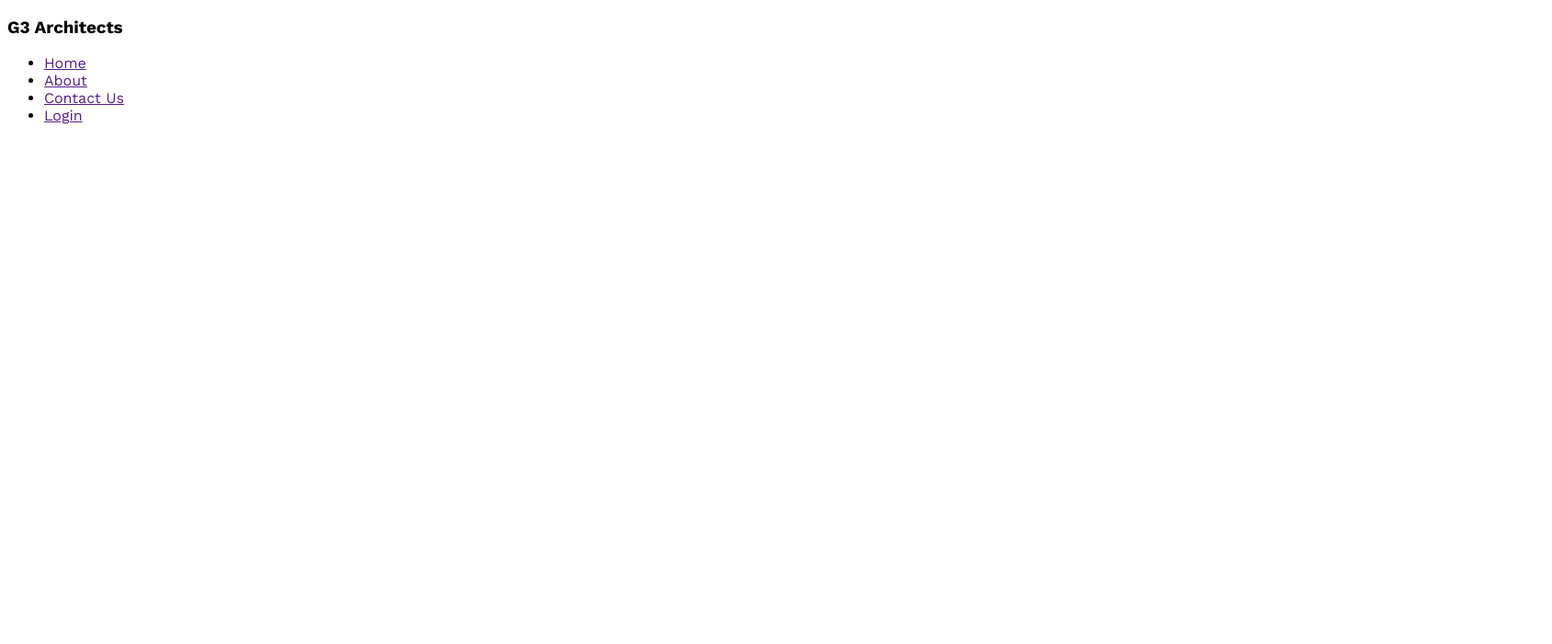
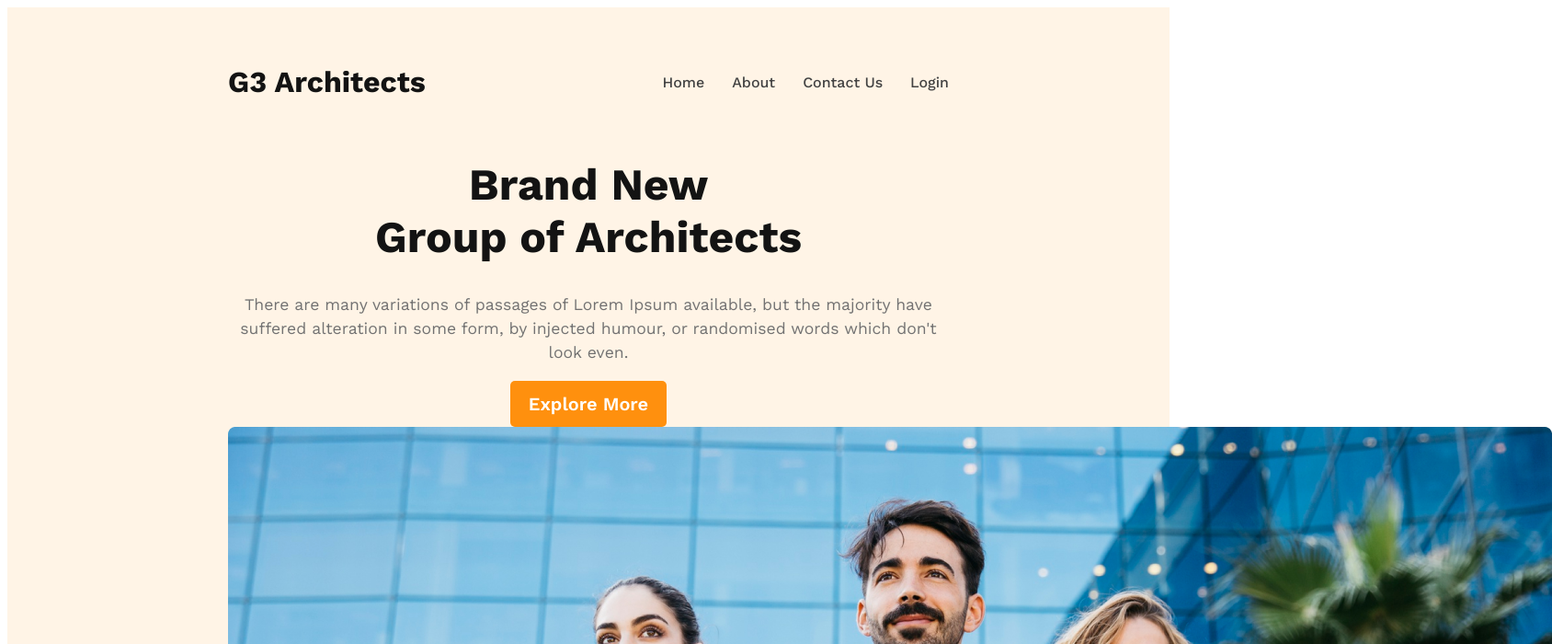
Before and after one commit to Jihad-24/G3-Architects-Website, a plain HTML site: page index.html in a window 1280 px wide. Shown: the top 700 px of the page at 92% size, 1688 px wide, since content can reach past the window. Drawn offline with nearby package versions, Linux system fonts and the light colour scheme.

Commit message:
added banner style

```diff
--- a/index.html
+++ b/index.html
@@ -1,15 +1,17 @@
 <!DOCTYPE html>
 <html lang="en">
+
 <head>
     <meta charset="UTF-8">
     <meta name="viewport" content="width=device-width, initial-scale=1.0">
     <title>G3 Architects</title>
     <link rel="stylesheet" href="styles/architects.css">
 </head>
+
 <body>
     <header>
         <nav>
-            <h3>G3 Architects</h3>
+            <h3 class="nav-title">G3 Architects</h3>
             <ul>
                 <li><a href="">Home</a></li>
                 <li><a href="">About</a></li>
@@ -17,6 +19,19 @@
                 <li><a href="">Login</a></li>
             </ul>
         </nav>
+        <div class="banner">
+            <div class="banner-content">
+                <h1 class="banner-title">Brand New <br>
+                    Group of Architects
+                </h1>
+                <p class="banner-discription">
+                    There are many variations of passages of Lorem Ipsum available, but the
+                    majority have suffered alteration in some form, by injected humour, or randomised words which don't look even.
+                </p>
+                <button class="btn-primary">Explore More</button>
+            </div>
+            <img src="./images/banner.png" alt="">
+        </div>
     </header>
     <main>
 
@@ -25,4 +40,5 @@
 
     </footer>
 </body>
+
 </html>
--- a/styles/architects.css
+++ b/styles/architects.css
@@ -1,8 +1,76 @@
 /* work sans font */
 @import url('https://fonts.googleapis.com/css2?family=Lato:ital,wght@0,400;0,700;1,400;1,700&family=Open+Sans:ital,wght@0,400;0,500;0,600;0,700;0,800;1,400;1,500;1,600;1,700;1,800&family=Work+Sans:wght@400;500;600;700;800&display=swap');
 
+/* shared styles */
 * {
     font-family: 'Lato', sans-serif;
     font-family: 'Open Sans', sans-serif;
     font-family: 'Work Sans', sans-serif;
 }
+
+.btn-primary {
+    color: #FFF;
+    font-size: 20px;
+    font-weight: 600;
+    border-radius: 5px;
+    background: #FF900E;
+    padding: 13px 20px;
+    border: 0;
+    cursor: pointer;
+}
+
+/* header styles */
+header {
+    background: rgba(255, 144, 14, 0.10);
+    padding: 30px 240px;
+}
+
+nav {
+    display: flex;
+    justify-content: space-between;
+    align-items: center;
+}
+
+.nav-title {
+    color: #131313;
+    font-size: 2rem;
+    font-weight: 700;
+}
+
+nav>ul {
+    display: flex;
+}
+
+nav li {
+    list-style: none;
+    margin-left: 30px;
+    font-weight: 500;
+    font-size: 1rem;
+}
+
+nav li a {
+    text-decoration: none;
+    color: #424242;
+}
+
+/* banner styles */
+.banner-content {
+    max-width: 800px;
+    text-align: center;
+    margin: 0 auto;
+}
+
+.banner-title {
+    color: #131313;
+    font-size: 3rem;
+    font-weight: 700;
+}
+
+.banner-discription {
+    color: #727272;
+    font-size: 1.1rem;
+    font-weight: 400;
+    line-height: 26px;
+}
+
+img {}
```
